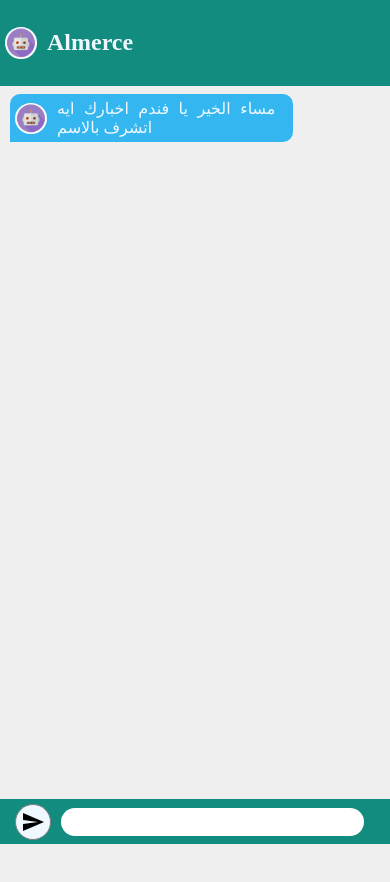
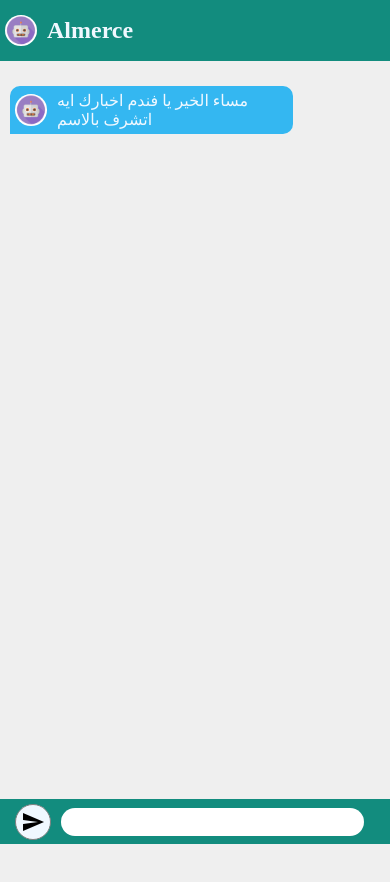
Before and after one commit to YoussefNour/almercedemo, a website: page public/index.html in a window 390 px wide. Drawn offline with nearby package versions, Linux system fonts and the light colour scheme.

Commit message:
mobile issue test 1.8

```diff
--- a/public/main.css
+++ b/public/main.css
@@ -12,7 +12,7 @@ body {
   width: 100%;
   display: flex;
   flex-direction: column;
-  margin: 10vh 0 10vh 0;
+  margin: 9vh 0 13vh 0;
   overflow-y: auto;
   overflow-x: hidden;
 }
@@ -20,7 +20,7 @@ body {
 .infobar {
   position: fixed;
   width: 100%;
-  height: 9vh;
+  height: 6vh;
   display: flex;
   flex-direction: row;
   justify-content: flex-start;
@@ -126,11 +126,6 @@ body {
 }
 
 @media only screen and (max-width: 700px) {
-  .mainbody {
-    overflow: auto;
-    text-align: justify;
-  }
-
   .controls {
     height: 25px;
   }
```
